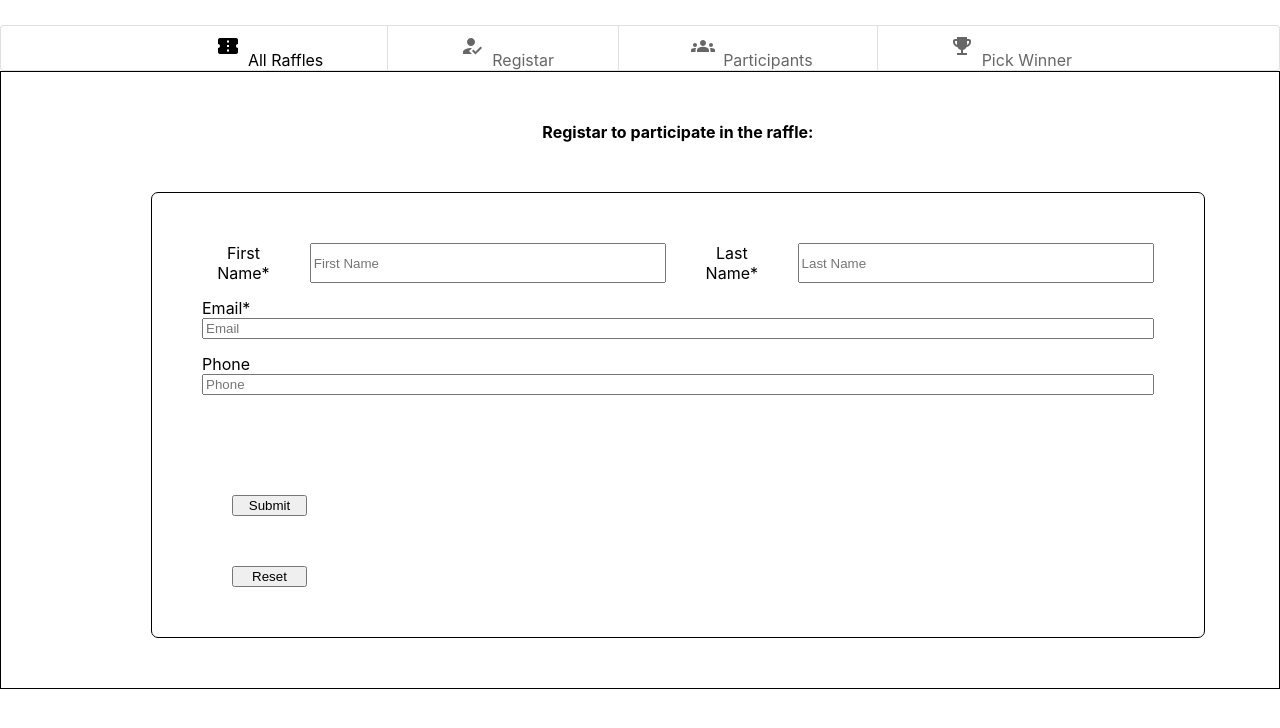
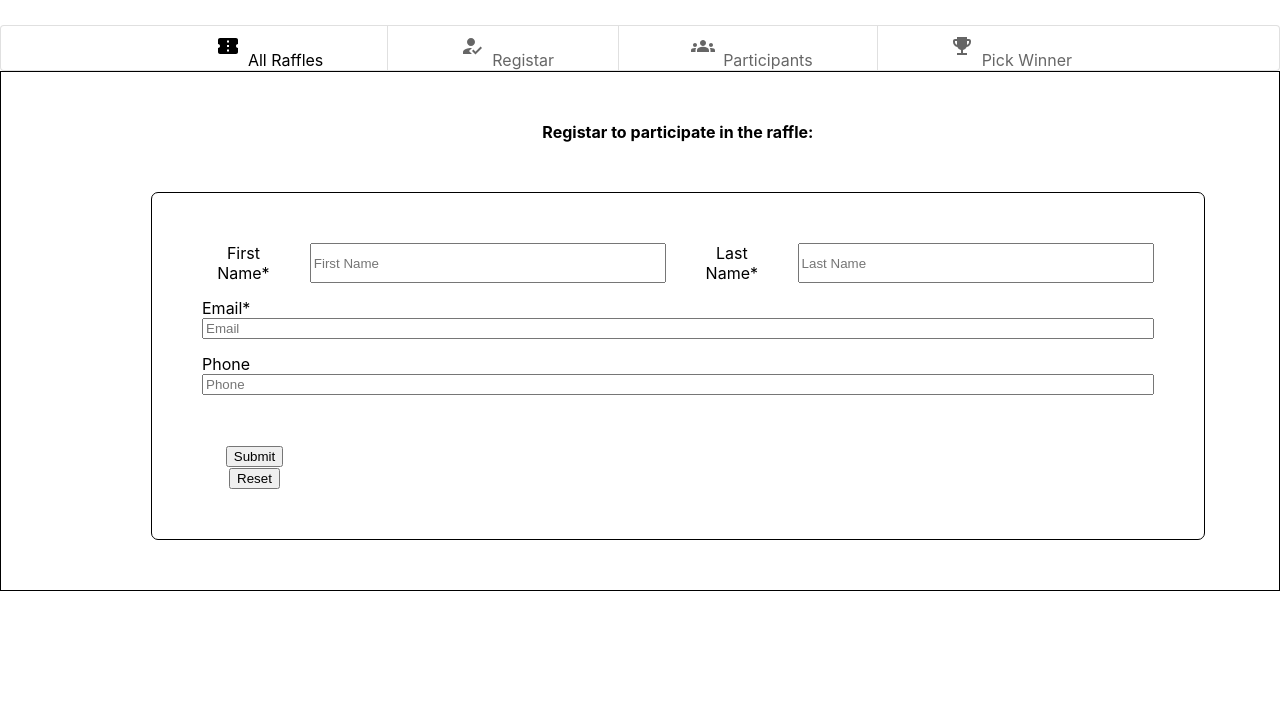
Before and after one commit to teegrg/raffle-frontend, a React (Create React App) app: page /registar/1 in a window 1280 px wide. Shown: the top 728 px of the page. Built offline with nearby package versions, Linux system fonts and the light colour scheme; no server answers.

Commit message:
styled create file

```diff
--- a/src/components/Create.jsx
+++ b/src/components/Create.jsx
@@ -19,7 +19,7 @@ function Create() {
 
   return (
     <div className="create">
-      <div>Registar to participate in the raffle:</div>
+      <div className="create__title">Registar to participate in the raffle:</div>
       <form action="">
         <div className="create__lable">
         <label htmlFor="">First Name*</label>
@@ -59,8 +59,8 @@ function Create() {
           onChange={handleChange}
         />
         <div className="create__btn">
-          <button className="create__btn"  onClick={onClick}>Submit</button>
-          <button className="create__btn" onClick={onClick}>Reset</button>
+          <button className="create__btn1"  onClick={onClick}>Submit</button>
+          <button className="create__btn2" onClick={onClick}>Reset</button>
         </div>
       </form>
     </div>
```
